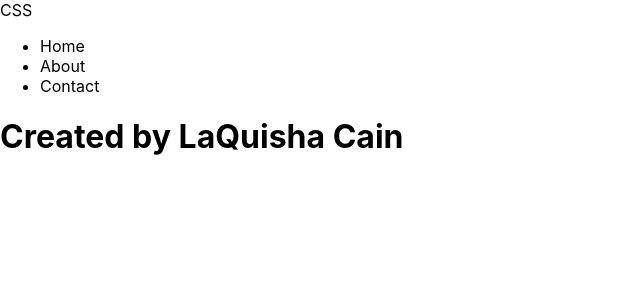
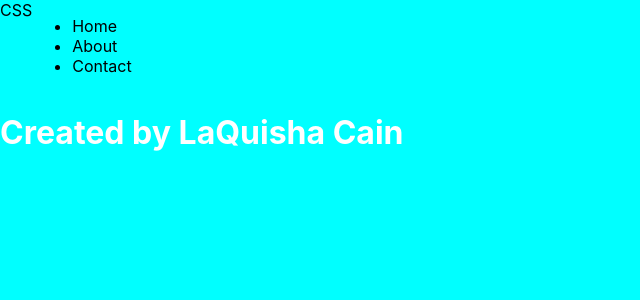
Before and after one commit to llcain/react-css, a React (Create React App) app: page / in a window 1280 px wide. Shown: the top 300 px of the page, without its empty margins (0-640 px from the left). Built offline with nearby package versions, Linux system fonts and the light colour scheme.

Commit message:
added background color to body

```diff
--- a/src/App.css
+++ b/src/App.css
@@ -1,38 +1,12 @@
-.App {
-  text-align: center;
+body {
+  background-color: aqua;
+
 }
 
-.App-logo {
-  height: 40vmin;
-  pointer-events: none;
-}
-
-@media (prefers-reduced-motion: no-preference) {
-  .App-logo {
-    animation: App-logo-spin infinite 20s linear;
-  }
-}
-
-.App-header {
-  background-color: #282c34;
-  min-height: 100vh;
-  display: flex;
-  flex-direction: column;
-  align-items: center;
-  justify-content: center;
-  font-size: calc(10px + 2vmin);
+h1 {
   color: white;
 }
 
-.App-link {
-  color: #61dafb;
+.container {
+  display: flex;
 }
-
-@keyframes App-logo-spin {
-  from {
-    transform: rotate(0deg);
-  }
-  to {
-    transform: rotate(360deg);
-  }
-}
```
